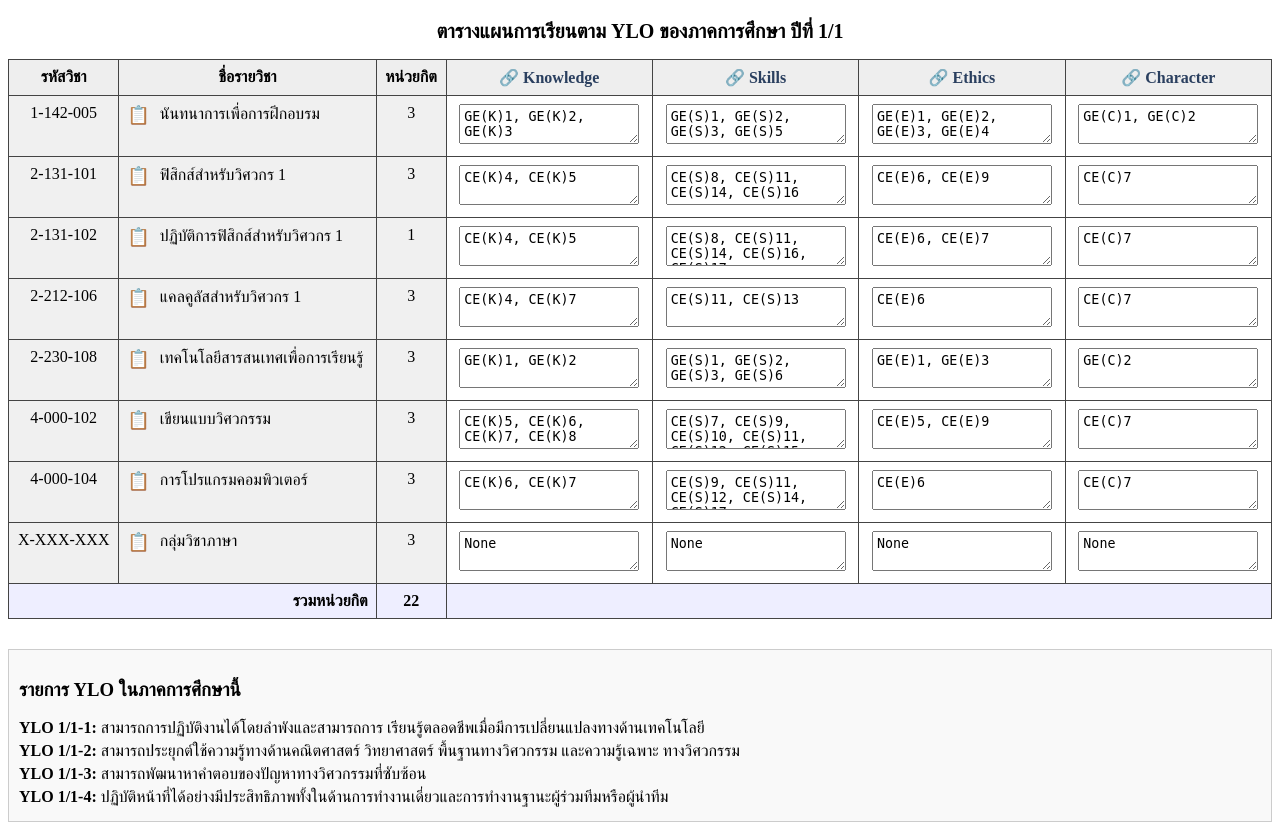
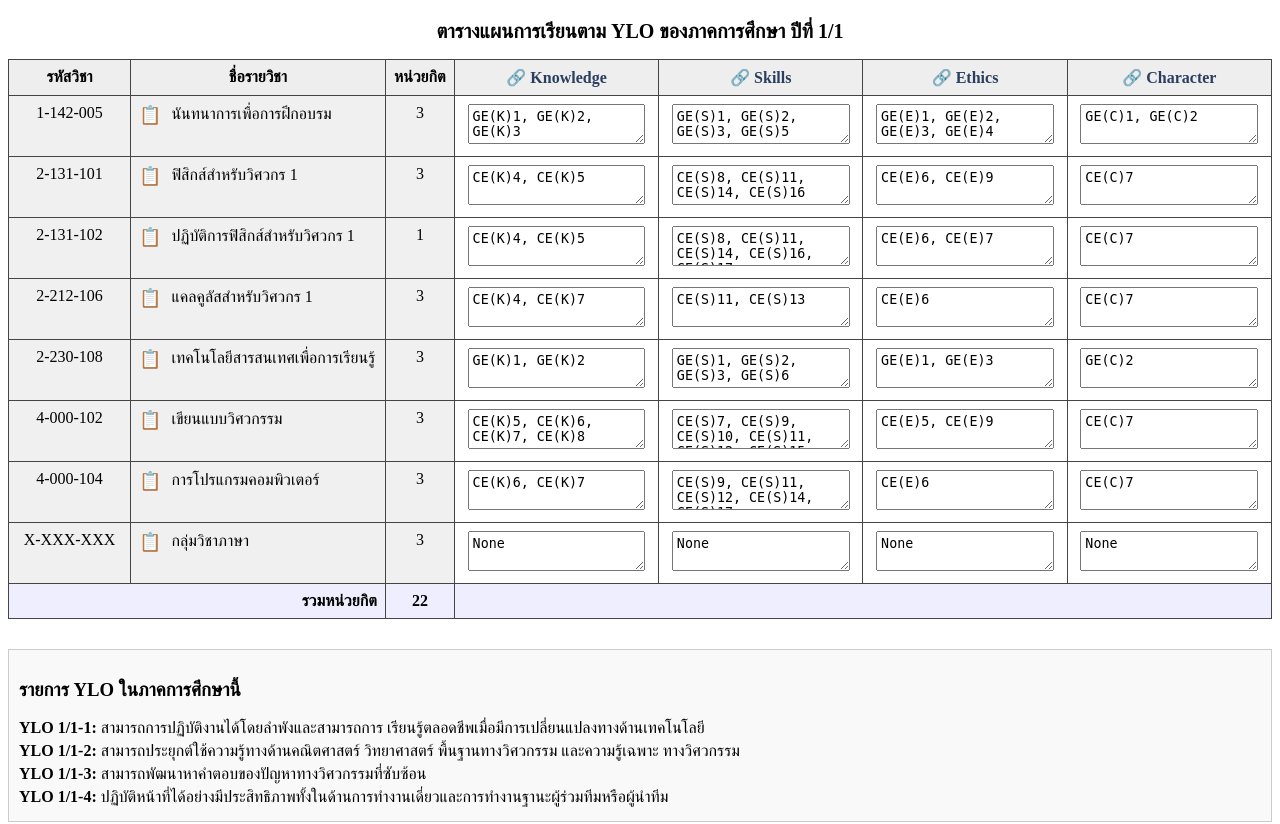
Before and after one commit to w-chainarong/PLO_curriculumDsgnByCrw1, a Django app: page /curriculum/1/ylo-studyplan/1/ in a window 1280 px wide. Shown: the top 824 px of the page. Run offline with Django 5.2, Linux system fonts and the light colour scheme; data comes from the database, SQL or seed files in the repository.

Commit message:
Fix course code column width in course_list_ylo.html

```diff
--- a/table/templates/table/course_list_ylo.html
+++ b/table/templates/table/course_list_ylo.html
@@ -18,6 +18,14 @@
         }
         th {
             background-color: #eee;
+        }
+        /* ✅ เพิ่มตรงนี้สำหรับรหัสวิชา */
+        .code-col {
+            width: 105px;
+            min-width: 105px;
+            max-width: 105px;
+            white-space: nowrap;
+            text-align: center;
         }
         .readonly-cell {
             background-color: #f0f0f0;
@@ -108,7 +116,7 @@
     <table>
         <thead>
             <tr>
-                <th>รหัสวิชา</th>
+                <th class="code-col">รหัสวิชา</th>
                 <th>ชื่อรายวิชา</th>
                 <th>หน่วยกิต</th>
                 <th><a href="{% url 'edit_ksec_choices' curriculum_id=curriculum_id semester=semester type='K' %}" target="_blank">🔗 Knowledge</a></th>
@@ -120,7 +128,7 @@
         <tbody>
             {% for course in courses %}
             <tr>
-                <td class="readonly-cell">{{ course.course_code }}</td>
+                <td class="readonly-cell code-col">{{ course.course_code }}</td>
                 <td class="readonly-cell" style="text-align: left;">
                     <a href="{% url 'clo_ksec_mapping' curriculum_id=curriculum_id course_id=course.id %}?from_link=1" target="_blank" class="icon-link">📋</a>
                     {{ course.course_name }}
```
